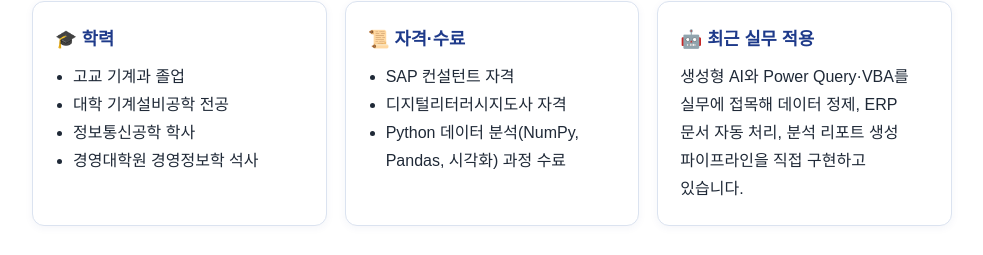
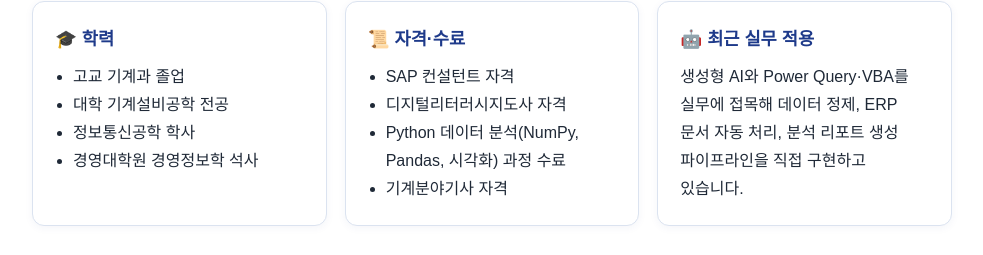
Before and after one commit to Robert-Hong/self-intro, a plain HTML site: page index.html in a window 1280 px wide. Shown: the part 2135-2390 px from the top of the page, without its empty margins (148-1131 px from the left). Drawn offline with Linux system fonts and the light colour scheme.

Commit message:
Add mechanical engineering certification to qualifications

```diff
--- a/index.html
+++ b/index.html
@@ -292,6 +292,7 @@
           <li>SAP 컨설턴트 자격</li>
           <li>디지털리터러시지도사 자격</li>
           <li>Python 데이터 분석(NumPy, Pandas, 시각화) 과정 수료</li>
+          <li>기계분야기사 자격</li>
         </ul>
       </div>
       <div class="card">
```
